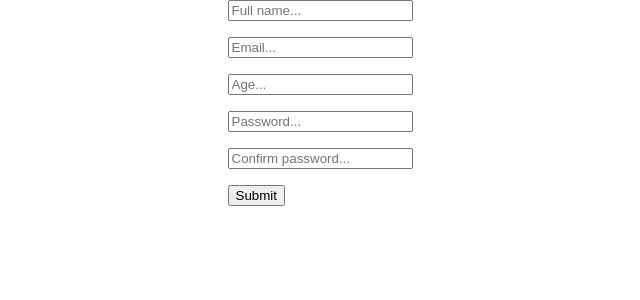
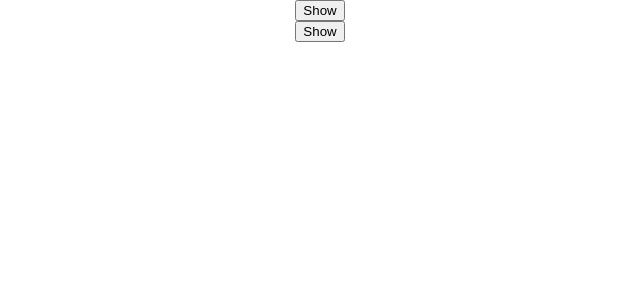
Before and after one commit to Femosky/REACT-PedroTech-Tutorial, a React (Create React App) app: page / in a window 1280 px wide. Shown: the top 300 px of the page, without its empty margins (320-960 px from the left). Built offline with nearby package versions, Linux system fonts and the light colour scheme.

Commit message:
Module 12 part 1 (Custom Hooks) done

```diff
--- a/src/App.js
+++ b/src/App.js
@@ -1,10 +1,16 @@
 import './App.css';
-import { Form } from './components/Form';
+import { useToggle } from './useToggle';
 
 function App() {
+    const { state: isVisible, toggle } = useToggle(false);
+    const { state: isVisible2, toggle: toggle2 } = useToggle(false);
+
     return (
         <div className="App">
-            <Form />
+            <button onClick={toggle}>{isVisible ? 'Hide' : 'Show'}</button>
+            {isVisible && <h1>Hidden Text</h1>}
+            <button onClick={toggle2}>{isVisible ? 'Hide' : 'Show'}</button>
+            {isVisible2 && <h1>Hidden Text</h1>}
         </div>
     );
 }
--- /dev/null
+++ b/src/useToggle.js
@@ -0,0 +1,11 @@
+import { useState } from 'react';
+
+export function useToggle(initialVal = false) {
+    const [state, setState] = useState(initialVal);
+
+    function toggle() {
+        setState((prev) => !prev);
+    }
+
+    return { state, toggle };
+}
```
